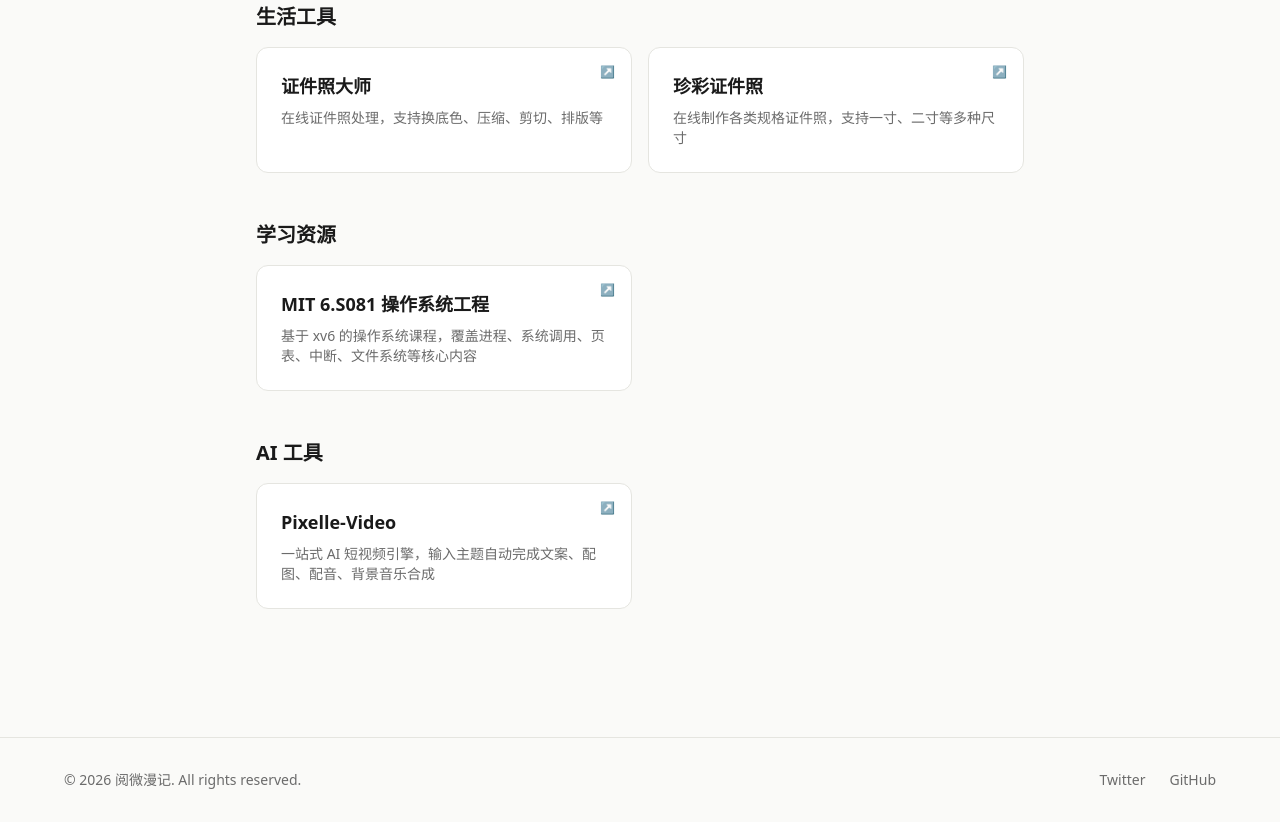
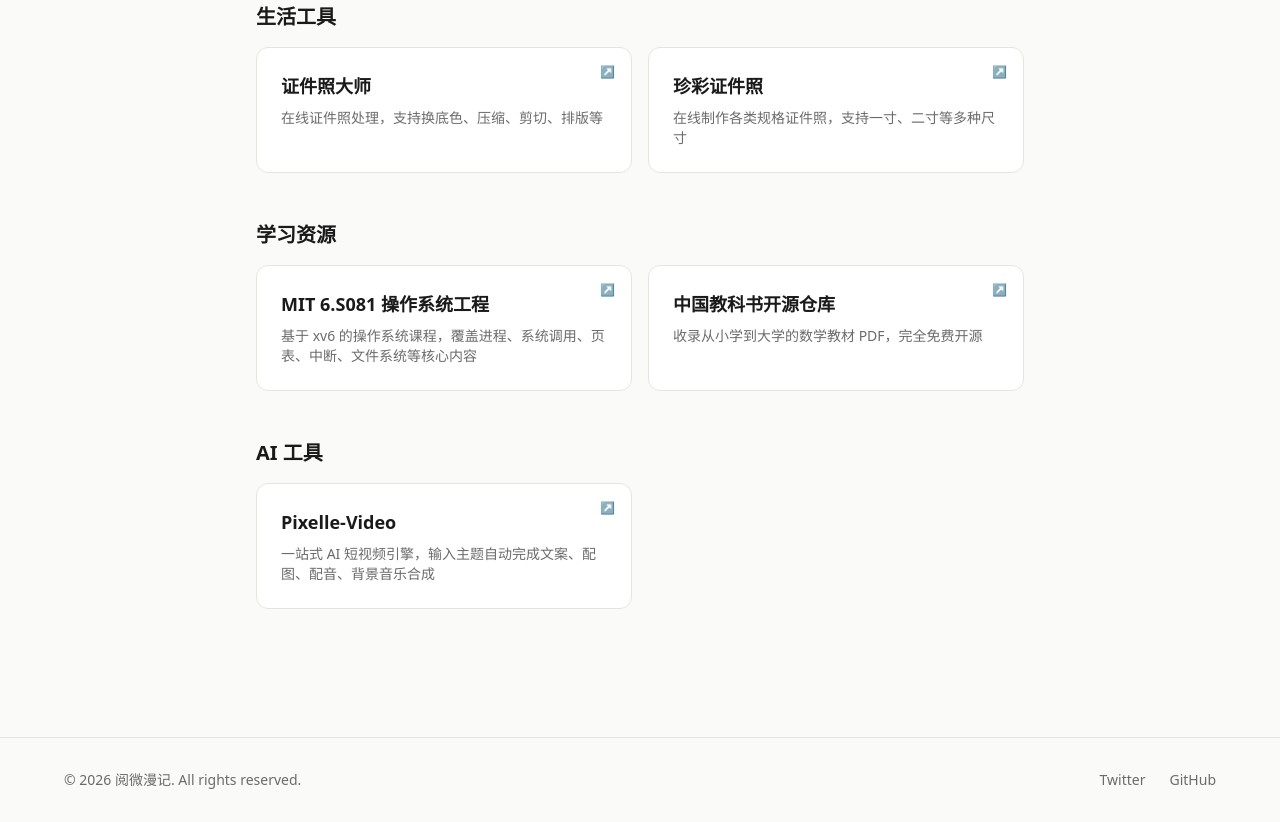
Before and after one commit to tinyking/geek, an Astro site: page /bookmarks in a window 1280 px wide. Shown: the part 697-1519 px from the top of the page. Built offline with nearby package versions, Linux system fonts and the light colour scheme; Astro itself is replaced by a stand-in of ours.

Commit message:
feat: 收藏夹增加中国教科书开源仓库
- 新增学习资源：TapXWorld/ChinaTextbook，收录小学到大学数学教材

```diff
--- a/src/pages/bookmarks.astro
+++ b/src/pages/bookmarks.astro
@@ -52,6 +52,11 @@
         desc: '基于 xv6 的操作系统课程，覆盖进程、系统调用、页表、中断、文件系统等核心内容',
         href: 'https://github.com/xiyuan1avery/-MIT-6.S081-Operating-System-Engineering',
       },
+      {
+        title: '中国教科书开源仓库',
+        desc: '收录从小学到大学的数学教材 PDF，完全免费开源',
+        href: 'https://github.com/TapXWorld/ChinaTextbook',
+      },
     ],
   },
   {
```
